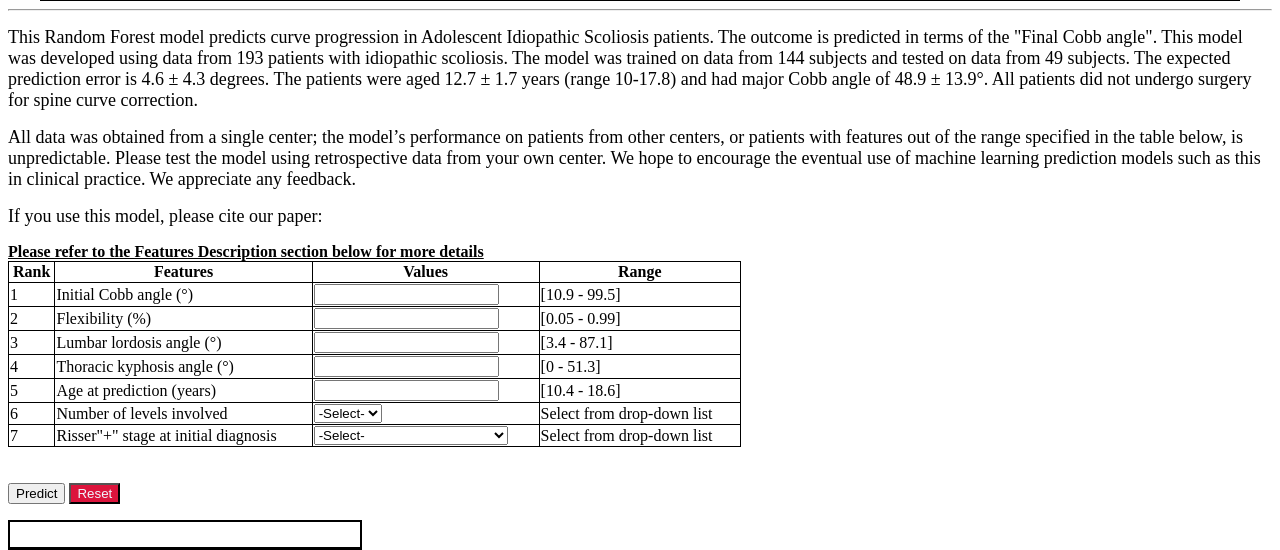
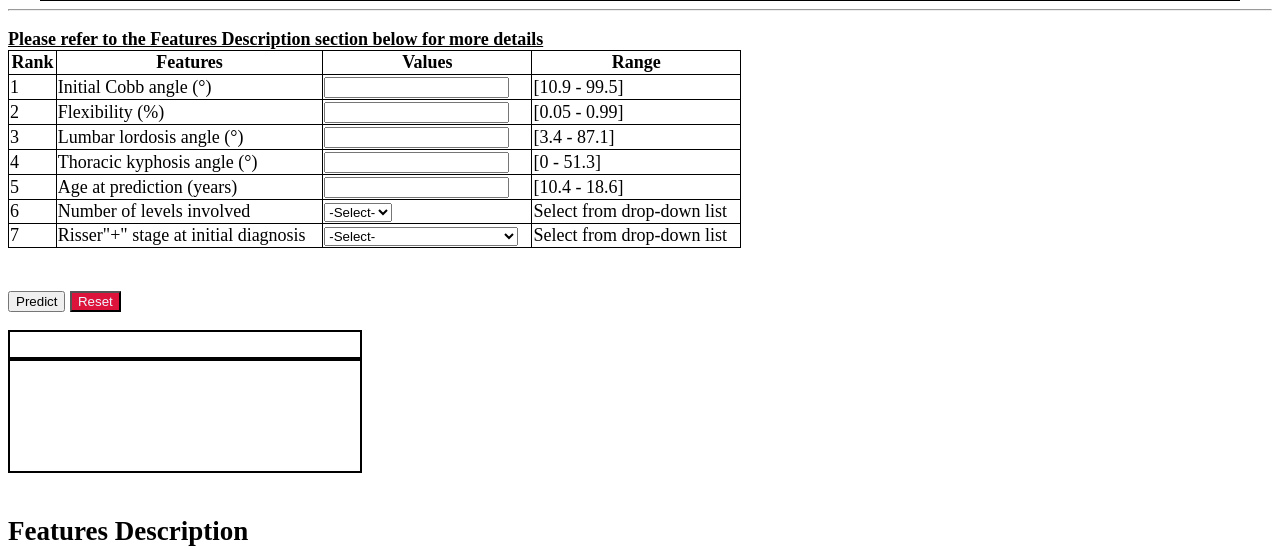
Before and after one commit to osaila2005/curve-progression-prediction, a Flask app: page / in a window 1280 px wide. Shown: the part 151-701 px from the top of the page. Run offline with Flask 2, Linux system fonts and the light colour scheme; parts of the project's set-up code (start-up, migrations or seed data) failed here and were passed over.

Commit message:
Change HTML file

```diff
--- a/templates/index.html
+++ b/templates/index.html
@@ -7,7 +7,7 @@
   <table cellpadding="5" align="center">
   <tr>
     <td>
-      <img src="http://127.0.0.1:8887/Drexel-logo.jpg" alt="Drexel Univeristy logo" width="100" height="100">
+      <img src="https://ausilah-test-1.s3.amazonaws.com/Drexel-logo.jpg" alt="Drexel Univeristy logo" width="100" height="100">
     </td>
     <td>
     <p align="center">
@@ -18,7 +18,7 @@
     </p>
     </td>
       <td>
-          <img src="http://127.0.0.1:8887/OBL_logo.jpg" alt="OBL logo" width="210" height="110">
+          <img src="https://ausilah-test-1.s3.amazonaws.com/OBL_logo.jpg" alt="OBL logo" width="210" height="110">
       </td>
   </tr>
   </table>
@@ -27,17 +27,7 @@
   <p align="center">
     <font size="4">
 
-	<p>
-This Random Forest model predicts curve progression in Adolescent Idiopathic Scoliosis patients. The outcome is predicted in terms of the "Final Cobb angle". This model was developed using data from 193 patients with idiopathic scoliosis. The model was trained on data from 144 subjects and tested on data from 49 subjects. The expected prediction error is 4.6 ± 4.3 degrees. The patients were aged 12.7 ± 1.7 years (range 10-17.8) and had major Cobb angle of 48.9 ± 13.9°. All patients did not undergo surgery for spine curve correction.
-	<p/>
-	<p>
-All data was obtained from a single center; the model’s performance on patients from other centers, or patients with features out of the range specified in the table below, is unpredictable. Please test the model using retrospective data from your own center. We hope to encourage the eventual use of machine learning prediction models such as this in clinical practice. We appreciate any feedback.
-	<p/>
-  <p>
-If you use this model, please cite our paper:
-  <p/>
-    </font>
-</p>
+
 <title>Predicition of Final Cobb Angle in Adolescent Idiopathic Scoliosis</title>
 <style>
 table , th, td {
@@ -381,12 +371,12 @@ function displayInput(){
     <tr>
       <td>Initial Cobb angle </td>
       <td>Cobb angle is the angle measured between the lines which are above the most tilted vertebrae superior to the apex and below the most tilted vertebrae inferior to the apex</td>
-      <th><img src="http://127.0.0.1:8887/Initial_Cobb_Angle.jpg" alt="Initial_Cobb_Angle" width="200" height="200"></th>
+      <th><img src="https://ausilah-test-1.s3.amazonaws.com/Initial_Cobb_Angle.jpg" alt="Initial_Cobb_Angle" width="200" height="200"></th>
     </tr>
     <tr>
       <td>Flexibility</td>
       <td>The flexibility is calculated as the percent change in Cobb angle between the standing radiograph and the side bending radiograph</td>
-      <th><img src="http://127.0.0.1:8887/Flexibility.jpg" alt="Flexibility" width="500" height="300"></th>
+      <th><img src="https://ausilah-test-1.s3.amazonaws.com/Flexibility.jpg" alt="Flexibility" width="500" height="300"></th>
     </tr>
     <tr>
       <td>Lumbar lordosis and thoracic kyphosis angles</td>
@@ -394,7 +384,7 @@ function displayInput(){
        <p>Lordosis angle is the angle between the superior endplate of L1 and the inferior endplate of L5</p>
        <p>Kyphosis angle is the angle between the superior endplate of T2 and the inferior endplate of T12</p>
         </td>
-      <th><img src="http://127.0.0.1:8887/Kyphosis_Lordosis.jpg" alt="Kyphosis_Lordosis"width="100" height="270"></th>
+      <th><img src="https://ausilah-test-1.s3.amazonaws.com/Kyphosis_Lordosis.jpg" alt="Kyphosis_Lordosis"width="100" height="270"></th>
       <tr>
         <td>Age at prediction (years)</td>
         <td>Age of the patient at which the prediction is made </td>
@@ -404,7 +394,7 @@ function displayInput(){
     <tr>
       <td>Number of levels involved</td>
       <td>The number of vertebral levels involved in the major curve. In the figure on the right, seven levels are involved in the curve</td>
-      <th><img src="http://127.0.0.1:8887/Initial_Cobb_Angle.jpg" alt="Num_Levels_Involved" width="200" height="200"></th>
+      <th><img src="https://ausilah-test-1.s3.amazonaws.com/Initial_Cobb_Angle.jpg" alt="Num_Levels_Involved" width="200" height="200"></th>
     </tr>
     <tr>
       <td>Risser"+" stage at initial diagnosis</td>
@@ -424,7 +414,7 @@ function displayInput(){
         <p><a href="https://link.springer.com/article/10.1007/s00586-018-5821-8" target="_blank">Troy, Michael J., Patricia E. Miller, Nigel Price, Vish Talwalkar, Fabio Zaina, Sabrina Donzelli, Stefano Negrini, and M. Timothy Hresko. "The “Risser+” grade: a new grading system to classify skeletal maturity in idiopathic scoliosis." European Spine Journal 28, no. 3 (2019): 559-566.
          </a></p>
         </td>
-      <th><img src="http://127.0.0.1:8887/Risser.jpg" alt="Risser" width="600" height="350"></th>
+      <th><img src="https://ausilah-test-1.s3.amazonaws.com/Risser.jpg" alt="Risser" width="600" height="350"></th>
     </tr>
   </table>
 </body>
```
